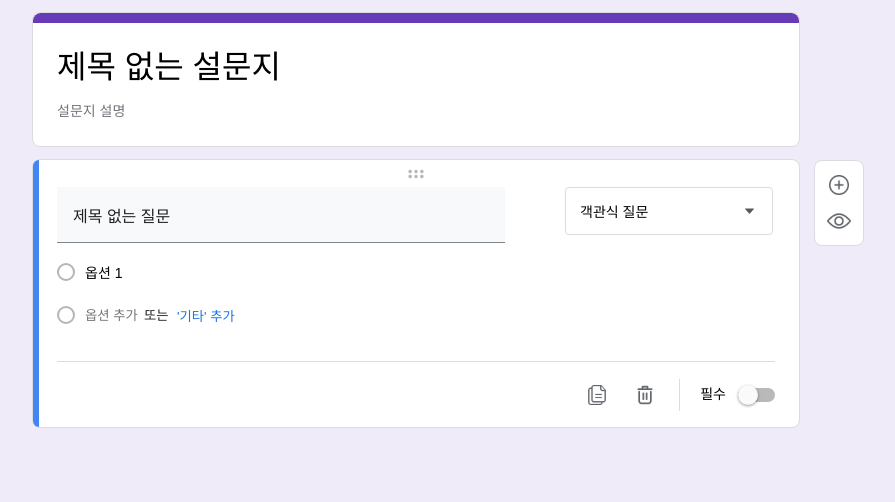
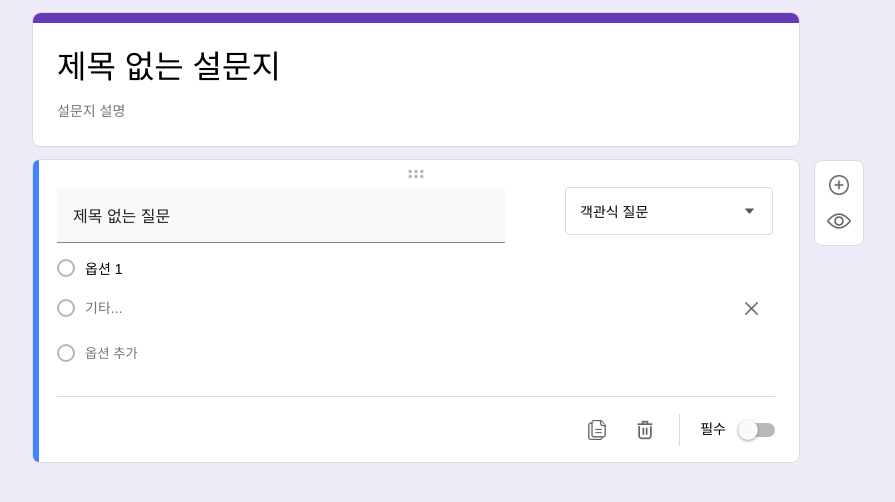
Before and after one commit to yyuli/google-form, a React (Create React App) app: page / in a window 1280 px wide. Both pictures are taken after a click on the button "'기타' 추가". Shown: the top 502 px of the page, without its empty margins (224-1119 px from the left). Built offline with nearby package versions, Linux system fonts and the light colour scheme.

Commit message:
Feat: 기타 추가 기능, 옵션 삭제 기능 구현

```diff
--- a/src/components/QuestionBox/QuestionBox.jsx
+++ b/src/components/QuestionBox/QuestionBox.jsx
@@ -15,6 +15,7 @@ import {
   QuestionListDragBtn,
   AnimatedQuestionListSpan,
   AnimateQuestionListDiv,
+  QuestionListEtcDiv,
   QuestionListInput,
   QuestionListRemoveBtn,
   QuestionListAddInput,
@@ -40,6 +41,7 @@ export default function QuestionBox() {
   const [items, setItems] = useState([]);
   const [options, setOptions] = useState([questionItem]);
   const [hoverState, setHoverState] = useState(options.map(() => false));
+  const [showEtcOption, setShowEtcOption] = useState(false);
   const handleQuestionTitleChange = (e) => {
     setQuestionTitle(e.target.value);
   };
@@ -69,6 +71,9 @@ export default function QuestionBox() {
   };
   const handleMouseLeave = (index) => {
     setHoverState(options.map(() => false));
+  };
+  const handleShowEtc = (state) => {
+    setShowEtcOption(state);
   };
   return (
     <>
@@ -136,6 +141,17 @@ export default function QuestionBox() {
               )}
             </QuestionListDiv>
           ))}
+          {showEtcOption && (
+            <QuestionListDiv>
+              <img src={circle} alt="빈 라디오 버튼" />
+              <QuestionListEtcDiv>
+                <QuestionListInput type="text" placeholder="기타..." readOnly />
+              </QuestionListEtcDiv>
+              {options.length === 0 ? null : (
+                <QuestionListRemoveBtn onClick={() => handleShowEtc(false)} />
+              )}
+            </QuestionListDiv>
+          )}
           <QuestionListAddDiv>
             <img src={circle} alt="빈 라디오 버튼" />
             <QuestionListAddInput
@@ -143,8 +159,14 @@ export default function QuestionBox() {
               onClick={addOption}
               readOnly
             />
-            <QuestionListSpan>또는</QuestionListSpan>
-            <QuestionListAddBtn>'기타' 추가</QuestionListAddBtn>
+            {!showEtcOption && (
+              <>
+                <QuestionListSpan>또는</QuestionListSpan>
+                <QuestionListAddBtn onClick={() => handleShowEtc(true)}>
+                  '기타' 추가
+                </QuestionListAddBtn>
+              </>
+            )}
           </QuestionListAddDiv>
           <QuestionListIconDiv>
             <QuestionListIconBtn onClick={addItem}>
--- a/src/components/QuestionBox/QuestionBoxStyle.jsx
+++ b/src/components/QuestionBox/QuestionBoxStyle.jsx
@@ -147,7 +147,7 @@ const AnimateQuestionListDiv = styled.div`
 `;
 const QuestionListInput = styled.input`
   width: 100%;
-  height: 39px;
+  height: 32px;
   font-size: 14px;
   &:hover {
     padding-top: 1px;
@@ -155,6 +155,14 @@ const QuestionListInput = styled.input`
   }
   &:focus + ${AnimatedQuestionListSpan} {
     animation: ${ExpandBorderBottom} 0.4s forwards;
+  }
+`;
+const QuestionListEtcDiv = styled.div`
+  width: 642px;
+  margin: 0 0px 0 10px;
+  &:hover ${QuestionListInput} {
+    padding-top: 0.5px;
+    border-bottom: 0.5px dashed #0000007e;
   }
 `;
 const QuestionListRemoveBtn = styled.button`
@@ -276,6 +284,7 @@ export {
   QuestionListDragBtn,
   AnimatedQuestionListSpan,
   AnimateQuestionListDiv,
+  QuestionListEtcDiv,
   QuestionListInput,
   QuestionListRemoveBtn,
   QuestionListAddInput,
```
